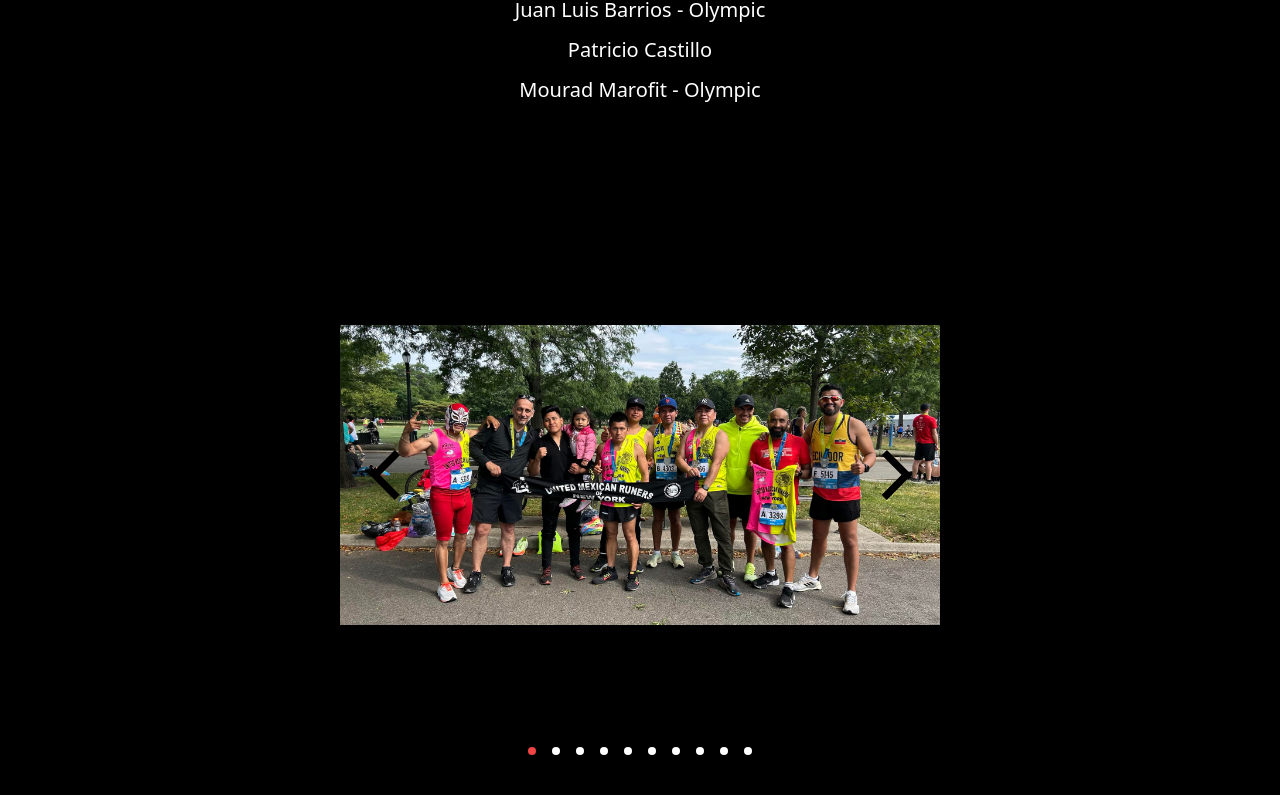
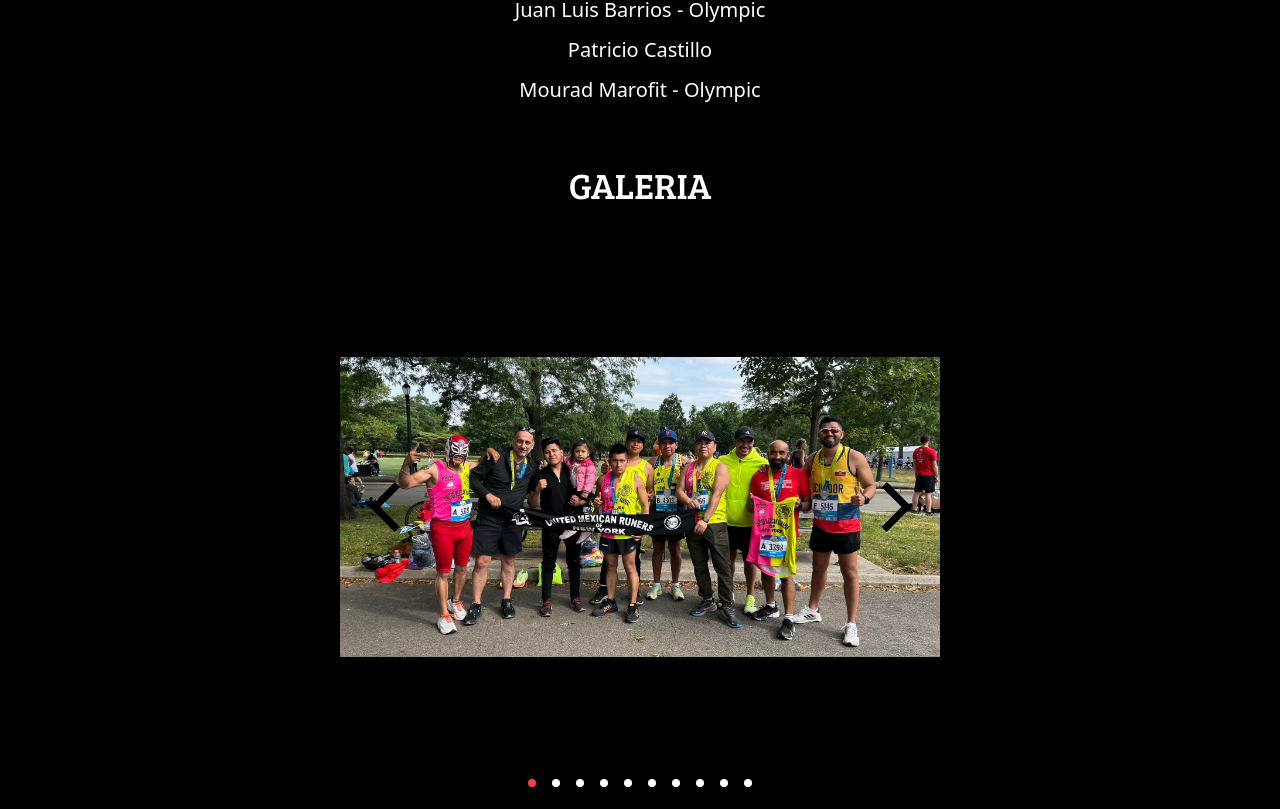
Before and after one commit to AngieProg/united-mexican-runner, a React (Vite) app: page / in a window 1280 px wide. Shown: the part 7471-8280 px from the top of the page. Built offline with nearby package versions, Linux system fonts and the light colour scheme; a web font is replaced by a local one.

Commit message:
Titulo galeria

```diff
--- a/src/sections/Galeria.jsx
+++ b/src/sections/Galeria.jsx
@@ -13,9 +13,9 @@ const Galeria = () => {
   };
 
   return (
-    <div className="flex flex-col justify-center items-center bg-black">
-      <h1 className="font-bree text-3.5xl">Galeria</h1>
-      <div className="flex justify-center mb-5">
+    <div className="flex flex-col justify-center items-center pt-8 bg-black">
+      <h1 className="font-bree text-3.5xl text-white uppercase">Galeria</h1>
+      <div className="flex justify-center mb-3">
         <div className="flex justify-center w-full h-[400px] relative items-center md:w-[600px] md:h-[600px]">
           <img
             src={flechaIzq}
```
